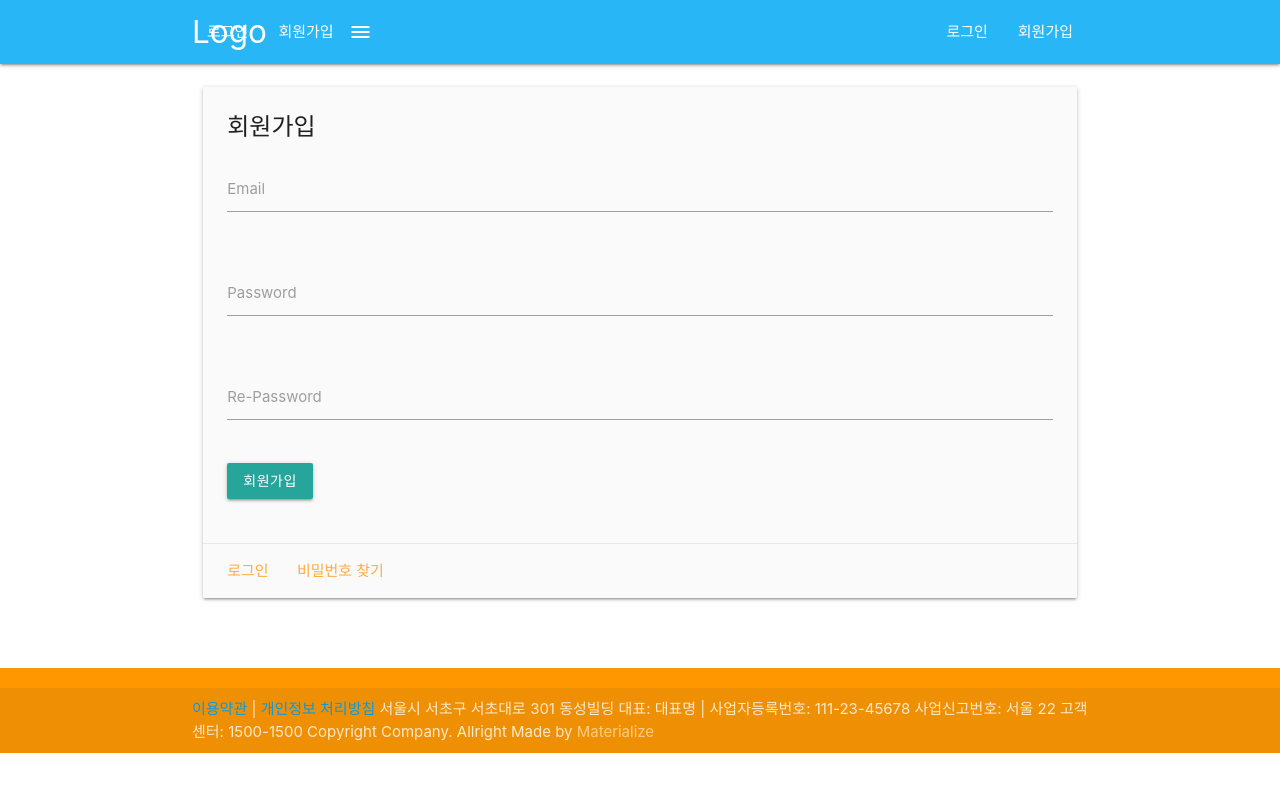
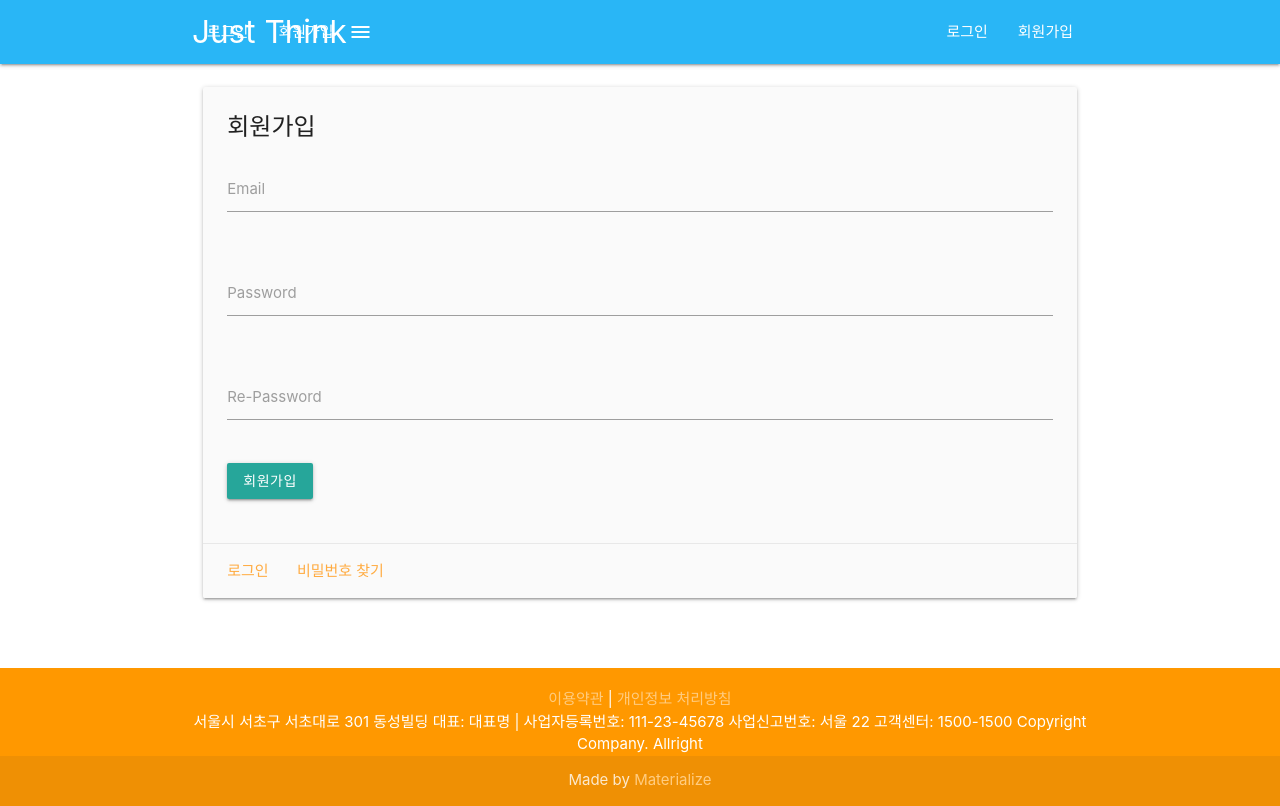
Before and after one commit to datagurukr/Project_MathExam, a CodeIgniter app: page /database/register in a window 1280 px wide. Before the commit the page ends 753 px from the top, so only its background shows below. Run offline with CodeIgniter, Linux system fonts and the light colour scheme; some libraries are stand-ins or nearby versions.

Commit message:
Revert "Revert "헤더/푸터/로그인/가입/마이페이지""
This reverts commit 3cfe839b2af8db33779d4fa35fb14f702ba4e032.

```diff
--- a/application/controllers/Mypage.php
+++ b/application/controllers/Mypage.php
@@ -95,7 +95,7 @@ class Mypage extends CI_Controller {
                 $set_data['user_birthday'] = array (
                     'key' => 'user_birthday',
                     'type' => 'string',
-                    'value' => $this->input->post('user_birthday',TRUE)
+                    'value' => $this->input->post('user_birthday_submit',TRUE)
                 );
             };
 
--- a/application/views/front/auth/recover.php
+++ b/application/views/front/auth/recover.php
@@ -20,7 +20,7 @@
                         </div>
                         <div class="card-action">
                             <a href="/login">로그인</a>
-                            <a href="/recover">회원가입</a>
+                            <a href="/register">회원가입</a>
                         </div>
                     </div>
                 </div>
--- a/application/views/front/auth/register.php
+++ b/application/views/front/auth/register.php
@@ -10,7 +10,7 @@
                                 <div class="input-field col s12">
                                     <input id="email" name="user_email" type="email" class="validate" value="<? echo set_value('user_email'); ?>">
                                     <label for="email" data-error="wrong" data-success="right">Email</label>
-                                </div>
+																		<p class="light red-text">
 																			<?
 																				// validation
 																				if ( isset($response) ) {
@@ -21,12 +21,14 @@
 																						};
 																				};
 																				?>
+																		</p>
+																</div>
                             </div>
                             <div class="row">
                                 <div class="input-field col s12">
                                     <input id="password" name="user_pass" type="password" class="validate">
                                     <label for="password">Password</label>
-                                </div>
+																		<p class="light red-text">
 																			<?
 																				// validation
 																				if ( isset($response) ) {
@@ -37,12 +39,14 @@
 																						};
 																				};
 																				?>
+																		</p>
+                                </div>
                             </div>
                             <div class="row">
                                 <div class="input-field col s12">
                                     <input id="password" name="user_pass_re" type="password" class="validate">
                                     <label for="password">Re-Password</label>
-                                </div>
+																		<p class="light red-text">
 																			<?
 																				// validation
 																				if ( isset($response) ) {
@@ -53,6 +57,8 @@
 																						};
 																				};
 																				?>
+																		</p>
+                                </div>
                             </div>
                             <div class="row">
                                 <div class="col s12">
--- a/application/views/front/body.php
+++ b/application/views/front/body.php
@@ -21,11 +21,11 @@
         <nav class="light-blue lighten-1" role="navigation">
             <div class="nav-wrapper container">
 
-                <a id="logo-container" href="/" class="brand-logo">Logo</a>
+                <a id="logo-container" href="/" class="brand-logo">Just Think</a>
                 <ul class="right hide-on-med-and-down">
                     <?
-                    if ( 0 < $session_id ) {
-                        ?>
+                    	if ( 0 < $session_id ) {
+										?>
                     <li>
                         <a href="/mypage">마이페이지</a>
                     </li>
@@ -83,15 +83,19 @@
             <!-- container -->
             <? echo $container; ?>
         </div>
-        <footer class="page-footer orange">
-            <div class="footer-copyright">
-                <div class="container">
-                    <a href="/terms">이용약관</a> | <a href="/privacy">개인정보 처리방침</a>
+        <footer class="page-footer orange center-align">
+						<div class="container">
+							<div>
+								<a class="orange-text text-lighten-3" href="/terms">이용약관</a> |
+								<a class="orange-text text-lighten-3" href="/privacy">개인정보 처리방침</a>
+							</div>
                     서울시 서초구 서초대로 301 동성빌딩
                     대표: 대표명 | 사업자등록번호: 111-23-45678
                     사업신고번호: 서울 22
                     고객센터: 1500-1500 Copyright Company. Allright
-
+						</div>
+            <div class="footer-copyright">
+                <div class="container">
                     Made by <a class="orange-text text-lighten-3" href="http://materializecss.com">Materialize</a>
                 </div>
             </div>
--- a/application/views/front/home.php
+++ b/application/views/front/home.php
@@ -1,7 +1,7 @@
 <div class="section">
     <div class="collection">
         <a href="/category/0" class="collection-item">
-            서브코스1
+            고등학교(수학)
         </a>
         <!--
         <a href="subCourse.html" class="collection-item active">서브코스2</a>
@@ -9,7 +9,9 @@
         <a href="subCourse.html" class="collection-item">서브코스4</a>
         -->
     </div>
-    <ul class="collapsible collection with-header" data-collapsible="accordion">
+</div>
+<div class="section">
+	<ul class="collapsible collection with-header" data-collapsible="accordion">
         <li class="collection-item">
             <div>
                 Q&A
```
Also changed, not shown: application/views/front/auth/login.php (+8 -2 lines), application/views/front/mypage/home.php (+2 -16 lines). Lines whose indentation alone changed are shown as unchanged.
